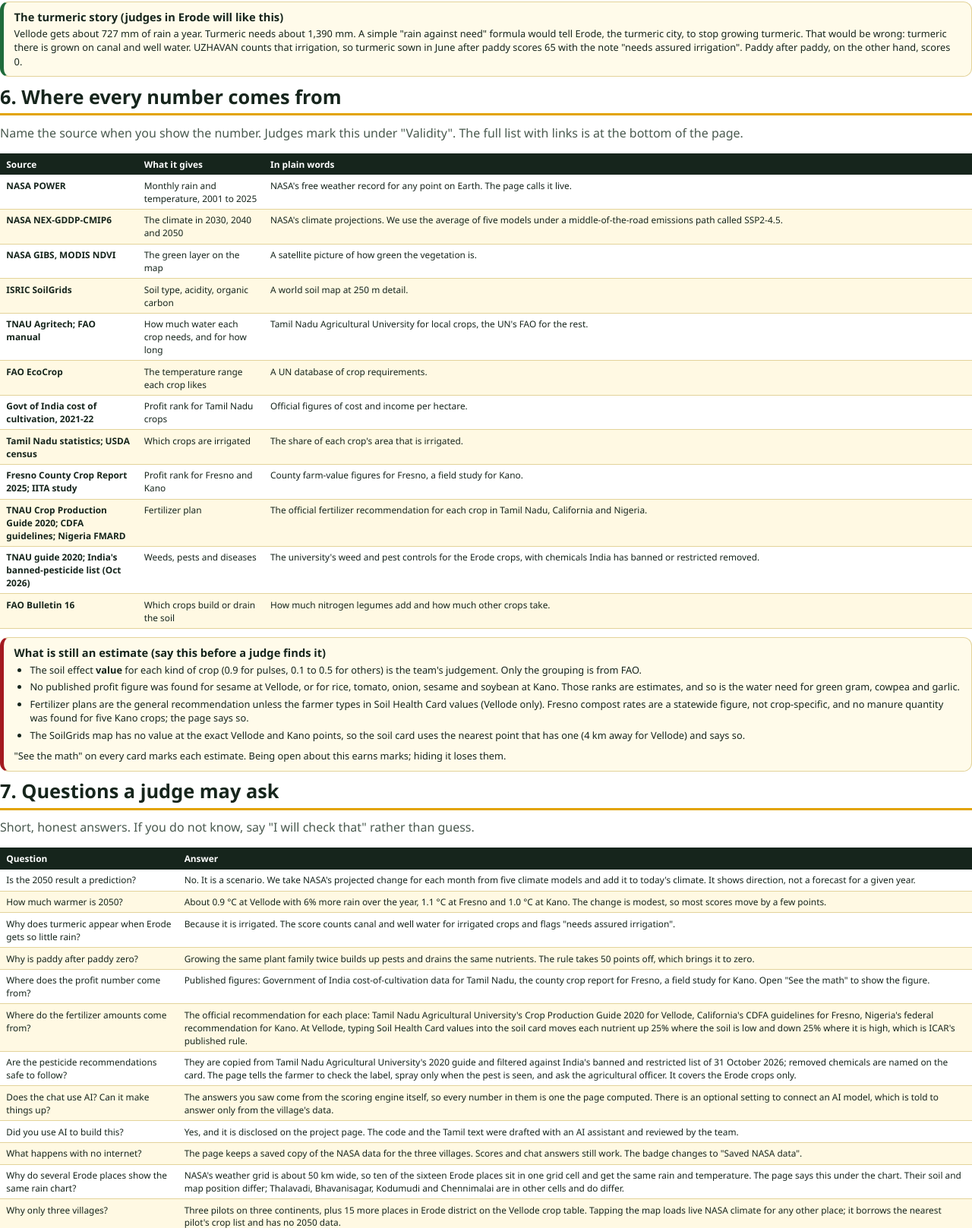
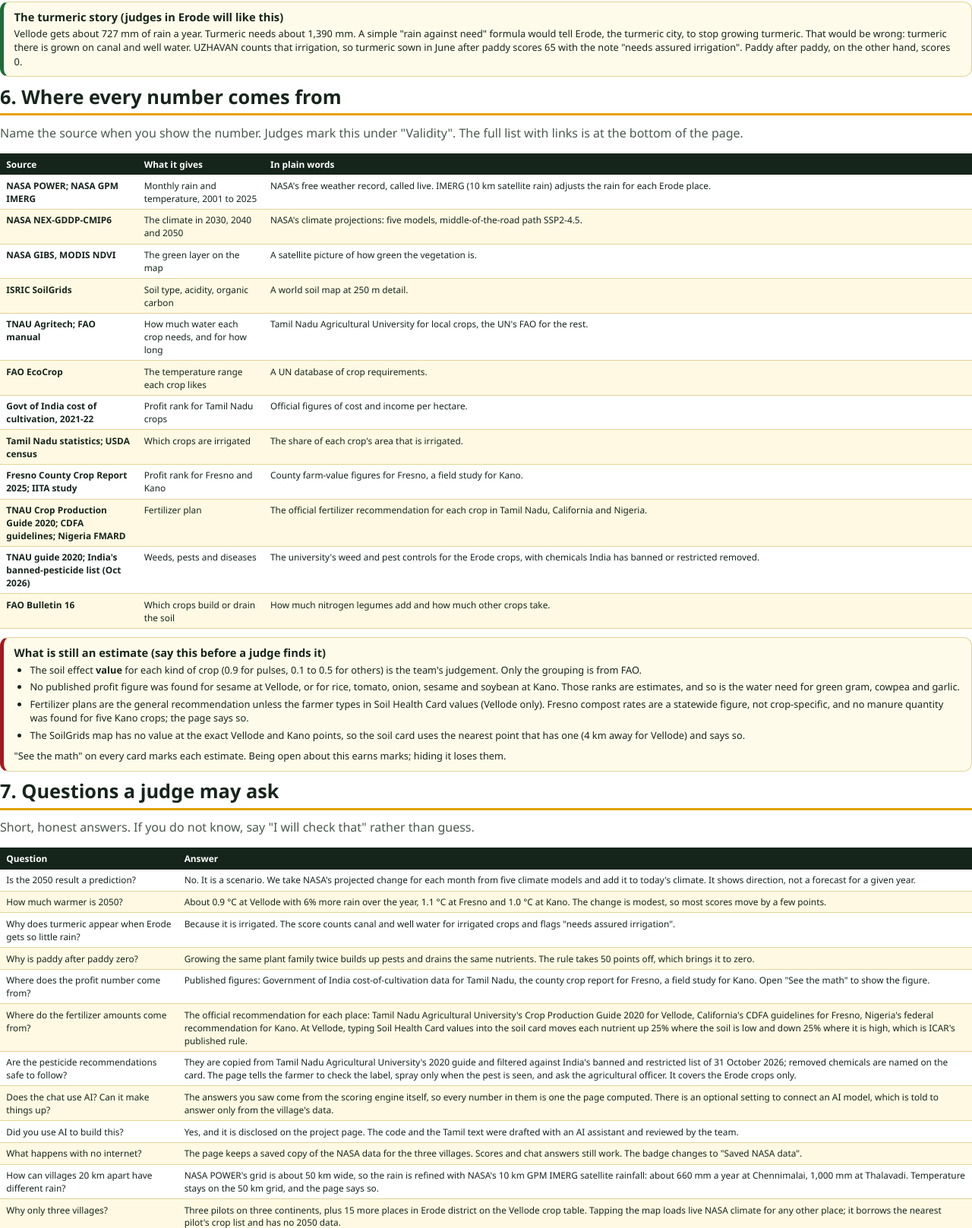
Before and after one commit to amalnathkp13-boop/uzhavan, a plain HTML site: page docs/judge-guide.html in a window 1280 px wide. Shown: the part 4654-6271 px from the top of the page at 76% size. Drawn offline with Linux system fonts and the light colour scheme.

Commit message:
Per-place rainfall for the Erode places from NASA GPM IMERG (via SERVIR ClimateSERV); guide and README updated

```diff
--- a/docs/judge-guide.html
+++ b/docs/judge-guide.html
@@ -184,7 +184,7 @@ pre{font-family:Consolas,monospace;font-size:8.3pt;background:#f6ecc6;border-rad
 <tr><td><span class="num">6</span></td><td>Drag <b>Save water</b> and <b>Soil health</b> all the way left. Leave <b>Profit</b> where it is.</td><td>"This farmer cares most about profit, so turmeric jumps to first place. The farmer's priorities are the weights in the formula."</td><td>Cards slide. Turmeric is now first. Then put both sliders back to the middle.</td></tr>
 <tr><td><span class="num">7</span></td><td>Drag the bar at the bottom of the screen slowly from 2026 to <b>2050</b>.</td><td>"Now the time machine. This uses NASA's NEX-GDDP-CMIP6 climate projections. By 2050 Vellode is about one degree warmer. Onion loses 8 points to heat and drops out of the top three. Turmeric moves in."</td><td>Groundnut 63, Turmeric 62, Black gram 60. Red "vs today" chips. The "2050 outlook" panel says the top three change.</td></tr>
 <tr><td><span class="num">8</span></td><td>Click <b>Kano</b> at the top (leave the slider on 2050), scroll to the cards.</td><td>"Same engine in Kano, Nigeria: onion is first today, tomato by 2050."</td><td>Tomato 54 first, Onion 51 second.</td></tr>
-<tr><td><span class="num">9</span></td><td>Drag the bottom bar back to 2026. Open the drop-down and choose <b>Bhavanisagar</b>, then <b>Thalavadi</b>.</td><td>"And it is not one village. Fifteen more places across Erode district, each with its own NASA climate and soil. Wetter places like these get a different first choice."</td><td>The title, chart, soil card and crop cards change with each place. The map moves to it.</td></tr>
+<tr><td><span class="num">9</span></td><td>Drag the bottom bar back to 2026. Open the drop-down and choose <b>Bhavanisagar</b>, then <b>Thalavadi</b>.</td><td>"And it is not one village. Fifteen more places across Erode district, each with its own NASA climate and soil. Wetter places like these get a different first choice: onion."</td><td>Bhavanisagar 831 mm of rain a year; Thalavadi 996 mm, onion first.</td></tr>
 <tr><td><span class="num">10</span></td><td>Click <b>Vellode</b>. Click <b>தமிழ்</b>. Scroll to the chat and tap the first suggested question.</td><td>"And the farmer can simply ask, in Tamil: can I sow turmeric this month? The answer uses only this village's numbers. It never invents one."</td><td>A Tamil answer with "62/100" and a note that the top choice is groundnut (65/100).</td></tr>
 <tr><td><span class="num">11</span></td><td>Scroll to <b>Check our work</b> (in Tamil: எங்கள் கணக்கைச் சரிபாருங்கள்).</td><td>"The page tests its own arithmetic every time it loads, and lists where every number comes from. Open NASA data, zero cost, any village, in the farmer's own language. That is UZHAVAN."</td><td>Three green ticks: 65, 75, 0. A list of data sources on the right.</td></tr>
 </tbody></table>
@@ -243,8 +243,8 @@ score     = 100 x base x (1 - 0.6 x temperature stress)
 <table>
 <thead><tr><th style="width:48mm">Source</th><th style="width:44mm">What it gives</th><th>In plain words</th></tr></thead>
 <tbody>
-<tr><td><b>NASA POWER</b></td><td>Monthly rain and temperature, 2001 to 2025</td><td>NASA's free weather record for any point on Earth. The page calls it live.</td></tr>
-<tr><td><b>NASA NEX-GDDP-CMIP6</b></td><td>The climate in 2030, 2040 and 2050</td><td>NASA's climate projections. We use the average of five models under a middle-of-the-road emissions path called SSP2-4.5.</td></tr>
+<tr><td><b>NASA POWER; NASA GPM IMERG</b></td><td>Monthly rain and temperature, 2001 to 2025</td><td>NASA's free weather record, called live. IMERG (10 km satellite rain) adjusts the rain for each Erode place.</td></tr>
+<tr><td><b>NASA NEX-GDDP-CMIP6</b></td><td>The climate in 2030, 2040 and 2050</td><td>NASA's climate projections: five models, middle-of-the-road path SSP2-4.5.</td></tr>
 <tr><td><b>NASA GIBS, MODIS NDVI</b></td><td>The green layer on the map</td><td>A satellite picture of how green the vegetation is.</td></tr>
 <tr><td><b>ISRIC SoilGrids</b></td><td>Soil type, acidity, organic carbon</td><td>A world soil map at 250 m detail.</td></tr>
 <tr><td><b>TNAU Agritech; FAO manual</b></td><td>How much water each crop needs, and for how long</td><td>Tamil Nadu Agricultural University for local crops, the UN's FAO for the rest.</td></tr>
@@ -285,7 +285,7 @@ score     = 100 x base x (1 - 0.6 x temperature stress)
 <tr><td>Does the chat use AI? Can it make things up?</td><td>The answers you saw come from the scoring engine itself, so every number in them is one the page computed. There is an optional setting to connect an AI model, which is told to answer only from the village's data.</td></tr>
 <tr><td>Did you use AI to build this?</td><td>Yes, and it is disclosed on the project page. The code and the Tamil text were drafted with an AI assistant and reviewed by the team.</td></tr>
 <tr><td>What happens with no internet?</td><td>The page keeps a saved copy of the NASA data for the three villages. Scores and chat answers still work. The badge changes to "Saved NASA data".</td></tr>
-<tr><td>Why do several Erode places show the same rain chart?</td><td>NASA's weather grid is about 50 km wide, so ten of the sixteen Erode places sit in one grid cell and get the same rain and temperature. The page says this under the chart. Their soil and map position differ; Thalavadi, Bhavanisagar, Kodumudi and Chennimalai are in other cells and do differ.</td></tr>
+<tr><td>How can villages 20 km apart have different rain?</td><td>NASA POWER's grid is about 50 km wide, so the rain is refined with NASA's 10 km GPM IMERG satellite rainfall: about 660 mm a year at Chennimalai, 1,000 mm at Thalavadi. Temperature stays on the 50 km grid, and the page says so.</td></tr>
 <tr><td>Why only three villages?</td><td>Three pilots on three continents, plus 15 more places in Erode district on the Vellode crop table. Tapping the map loads live NASA climate for any other place; it borrows the nearest pilot's crop list and has no 2050 data.</td></tr>
 <tr><td>What would you do next?</td><td>Add soil-moisture data from NASA's SMAP satellite and from NISAR, the radar satellite built by NASA and ISRO. Check the crop table with farmers and the local agricultural office. Add more villages and languages.</td></tr>
 <tr><td>Has a farmer used it?</td><td><i>Answer only with what your team actually did. Write it here:</i><br><span class="blank" style="min-width:100mm"></span></td></tr>
@@ -331,7 +331,7 @@ score     = 100 x base x (1 - 0.6 x temperature stress)
 <tr><td>Soil card says <b>"(saved copy)"</b></td><td>Normal. The soil server is often slow. The numbers are the same.</td></tr>
 <tr><td>The map is grey or blank</td><td>Map pictures need internet. Skip the map; nothing else depends on it.</td></tr>
 <tr><td>The crop cards show different crops or numbers from page 5</td><td>Check the sowing month is November, the last crop is Paddy, the sliders are in the middle and the bottom bar is where the step says. Any other setting gives different, still correct, results.</td></tr>
-<tr><td>Several Erode places show the same rain chart</td><td>Expected: NASA's weather grid is about 50 km wide and the page says so under the chart. Pick Bhavanisagar, Thalavadi, Kodumudi or Chennimalai for a visibly different one.</td></tr>
+<tr><td>Erode town shows the same chart as Vellode</td><td>Expected: they are a few kilometres apart and fall in the same NASA grid squares. Pick Thalavadi, Sathyamangalam or Chennimalai for a visibly different one.</td></tr>
 <tr><td>The page will not load at all</td><td>Use the phone. If that fails too, use the screenshots on page 3 and give the two-minute pitch on page 9.</td></tr>
 <tr><td>Everything is in Tamil and you cannot read it</td><td>Tap <b>English</b> at the top right of the dark header.</td></tr>
 <tr><td>A red cross in "Check our work"</td><td>This should not happen. Reload the page once (F5). If it stays, do not hide it: say the page has caught a problem with its own data, and move on.</td></tr>
```
Also changed, not shown: index.html (+2 -2 lines), 2 other files.
